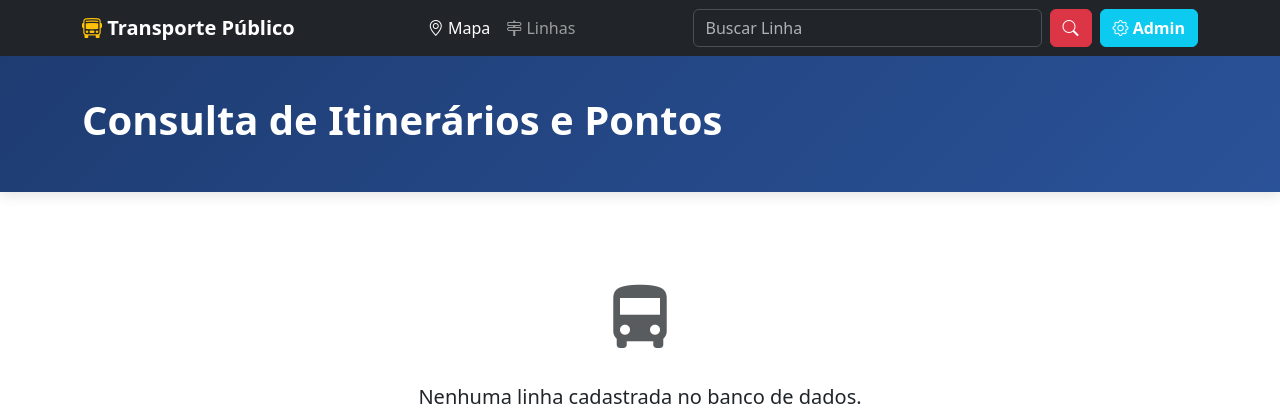
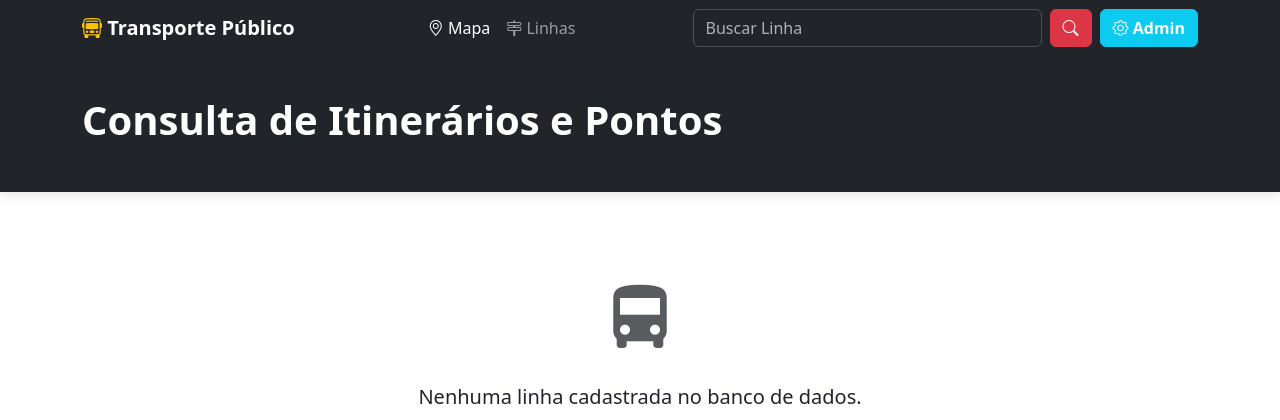
Before and after one commit to leo0liv/ProjetoTransportePublico, a PHP site: page /linhas.php in a window 1280 px wide. Shown: the top 420 px of the page. Run offline with PHP 8.4, Linux system fonts and the light colour scheme; data that the repository does not hold is empty.

Commit message:
modified:   src/linhas.php

```diff
--- a/src/linhas.php
+++ b/src/linhas.php
@@ -45,7 +45,7 @@ $id_linha = isset($_GET['id']) ? (int)$_GET['id'] : 0;
             font-family: 'Segoe UI', Tahoma, Geneva, Verdana, sans-serif;
         }
         .header-bg {
-            background: linear-gradient(135deg, #1e3c72 0%, #2a5298 100%);
+
             color: white;
             padding: 40px 0;
             margin-bottom: 30px;
@@ -92,7 +92,7 @@ $id_linha = isset($_GET['id']) ? (int)$_GET['id'] : 0;
 </head>
 <body>
 
-    <header class="header-bg">
+    <header class="header-bg bg-dark">
         <div class="container">
             <div class="d-flex justify-content-between align-items-center">
                 <div>
```
